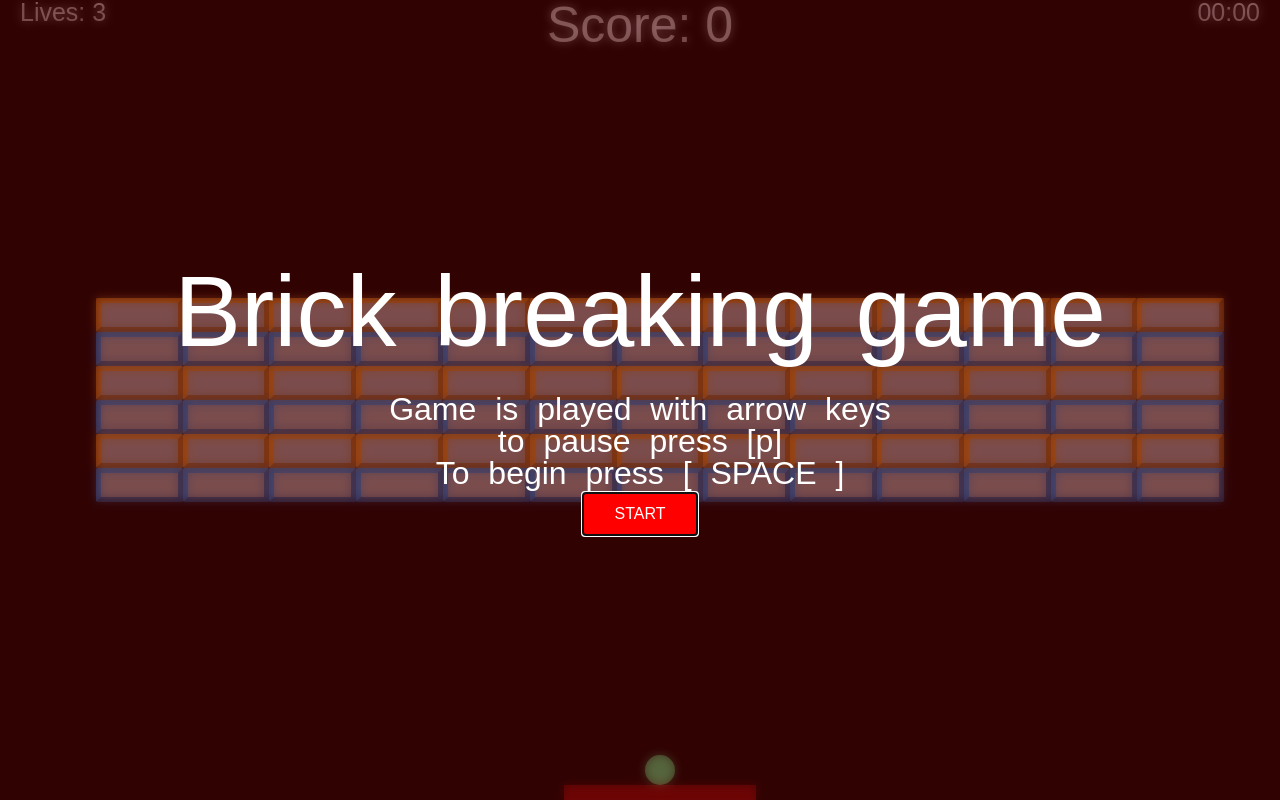
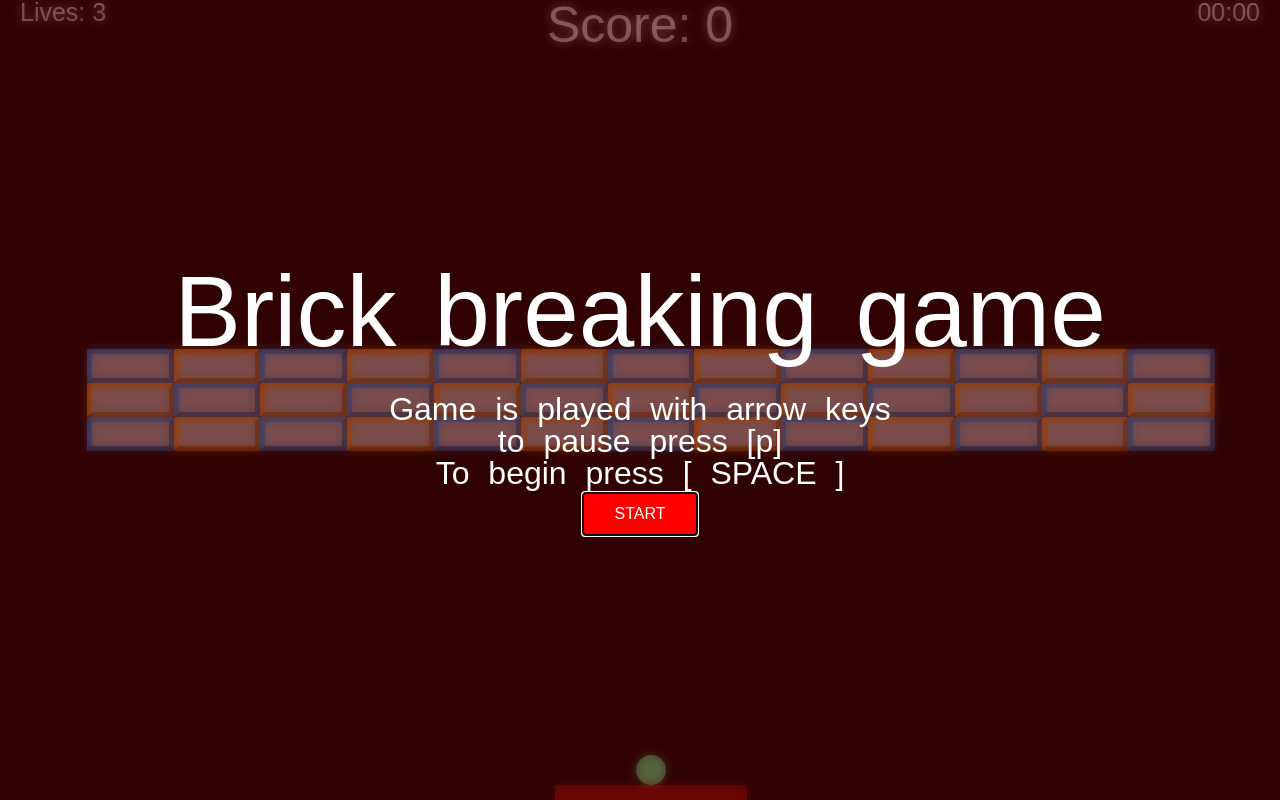
Before and after one commit to andreiRedi/Brick-game, a website: page game/index.html in a window 1280 px wide. Drawn offline with Linux system fonts and the light colour scheme; a web font is replaced by a local one.

Commit message:
Little bit less bricks. Some CSS fixes.

```diff
--- a/game/index.css
+++ b/game/index.css
@@ -68,11 +68,11 @@ body {
 #game {
   overflow: hidden;
   min-height: 100vh;
-  max-width: 100vw;
+  min-width: 100vw;
   display: inline-flex;
   justify-content: center;
   align-items: center;
-  margin-left: 20px;
+
 }
 
 .brick {
--- a/game/main.js
+++ b/game/main.js
@@ -135,7 +135,7 @@ const drawBall = () => {
 
   const radius = ball.width / 2;
 
-  if (right + dx > board.width || x + dx < 20) {
+  if (right + dx > board.width || x + dx < 0) {
     ballDirection.dx = -dx;
   }
 
@@ -245,7 +245,7 @@ const build = () => {
     element.classList.add("brickRow");
     document.getElementById("game").appendChild(element);
 
-    for (let index2 = 0; index2 < 6; index2++) {
+    for (let index2 = 0; index2 < 3 ; index2++) {
       let element2 = document.createElement("div");
       element2.setAttribute("id", "brick-" + brickIndex++);
       element2.classList.add("brick");
```
